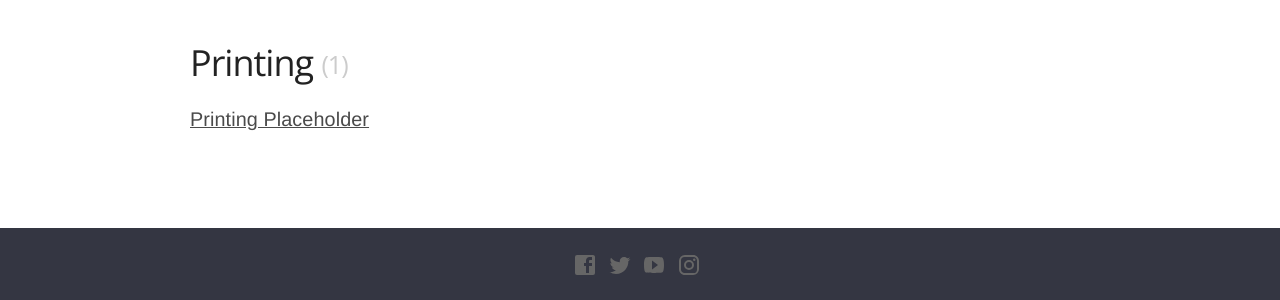
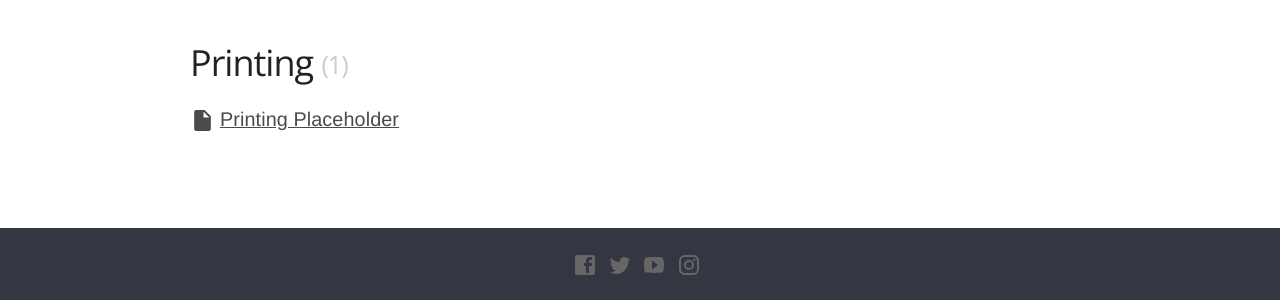
Before and after one commit to Agawam-IT/tech.agawamed.org, a Jekyll site: the page built from _pages/printing.html, in a window 1280 px wide. Shown: the part 421-721 px from the top of the page. Built offline with Jekyll 4.4.1, drawn with Linux system fonts in a browser that asks for light colours; nearby versions of some CDN libraries; a script that is not in the unit is left out.

Commit message:
Update printing.html

```diff
--- a/_pages/printing.html
+++ b/_pages/printing.html
@@ -9,7 +9,7 @@ permalink: /category/printing/
 <section class="category">
     <ul>
         {% for post in site.categories.printing %}
-            <li><a href="{{ site.baseurl }}{{ post.url }}">{% include document-icon.html icon=tutorial.type %}{{ post.title }}</a></li>
+            <li><a href="{{ site.baseurl }}{{ post.url }}">{% include document-icon.html icon=post.type %}{{ post.title }}</a></li>
         {% endfor %}
     </ul>
 </section>
```
